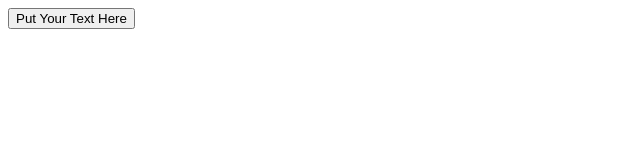
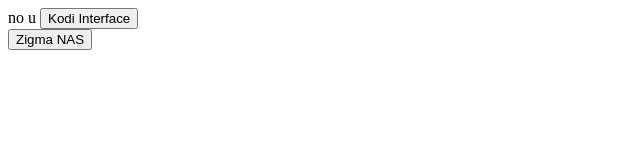
Before and after one commit to Valaireb/ApacheServerLab, a plain HTML site: page index.html in a window 1280 px wide. Shown: the whole page, without its empty margins (0-640 px from the left). Drawn offline with Linux system fonts and the light colour scheme.

Commit message:
Update index.html

```diff
--- a/index.html
+++ b/index.html
@@ -1,11 +1,11 @@
 <!DOCTYPE HTML>
 <html>
-  <head>
-    <title>ApacheServerLab</title>
-  </head>
-  <body>
-    <form>
-    <input type="button" value="Put Your Text Here" onclick="window.location.href='http://thing'" />
-    </form>
-  </body>
+<title>hallo</title>
+<body>
+no u
+<button onclick="location.href='http://192.168.20.6:8080'" type="button">Kodi Interface</button>
+<br>
+<button onclick="location.href='http://192.168.20.7'" type="button">Zigma NAS</button>
+
+</body>
 </html>
```
